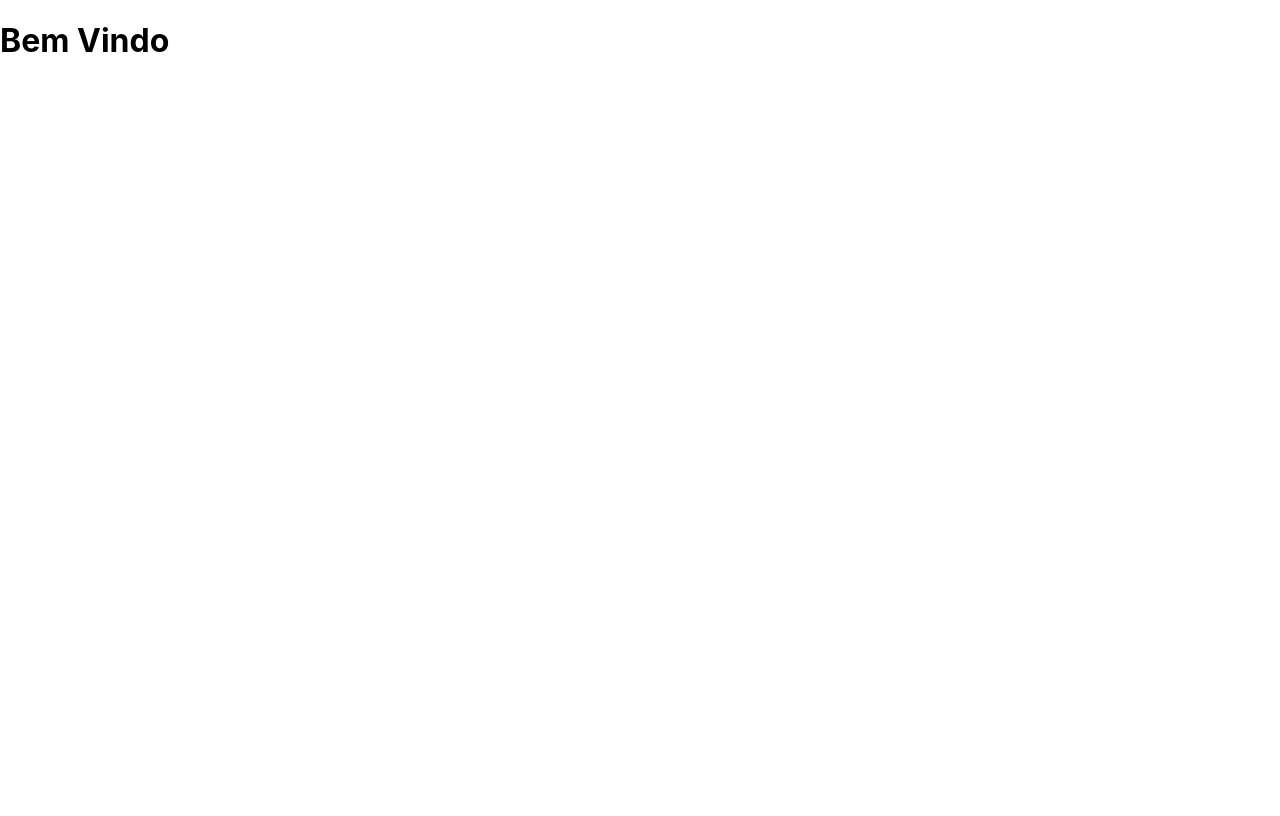
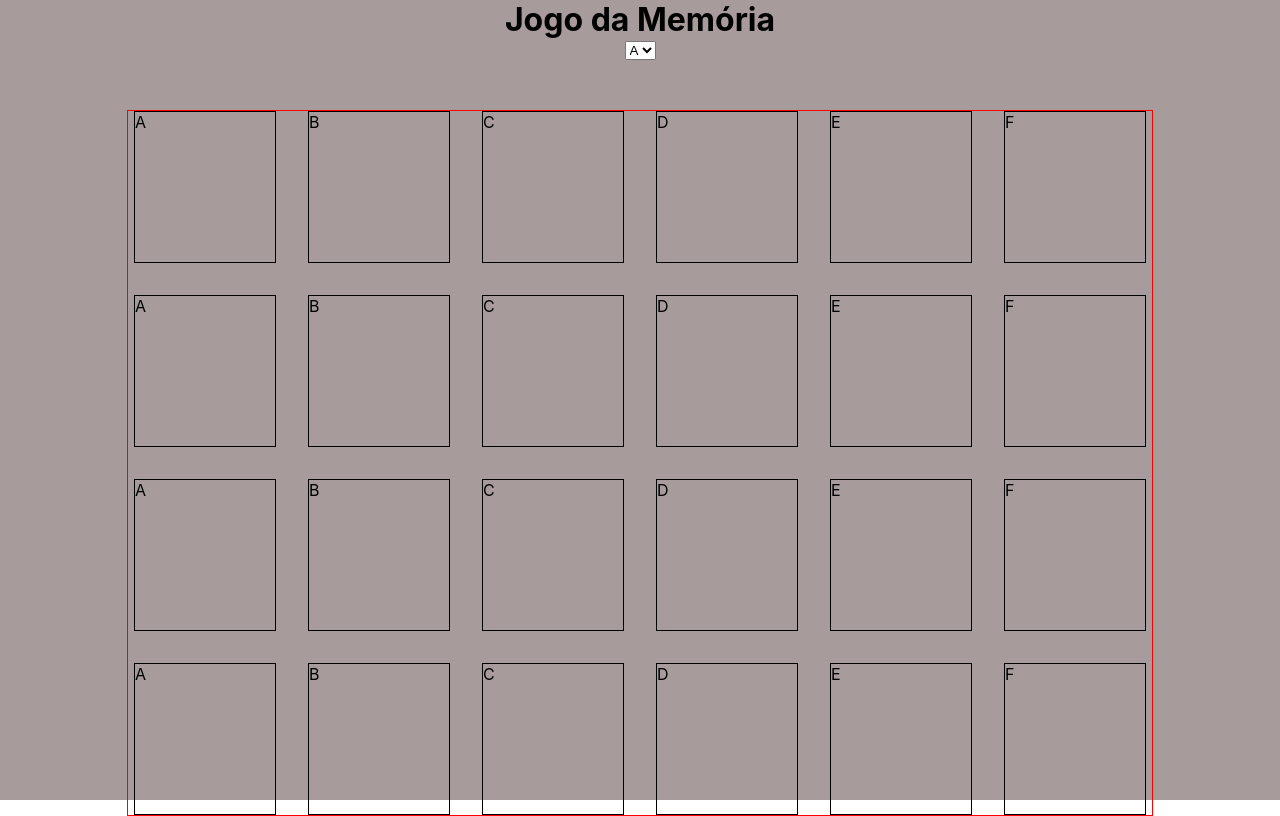
Before and after one commit to Michel-Freitas/pokemon-memory-game-front, a React (Vite) app: page / in a window 1280 px wide. Built offline with nearby package versions, Linux system fonts and the light colour scheme.

Commit message:
Initial structure of basic and static from

```diff
--- a/src/App.tsx
+++ b/src/App.tsx
@@ -1,9 +1,8 @@
 import React from "react";
+import Home from "./pages/Home";
 
 const App: React.FC = () => {
-    return (
-        <h1>Bem Vindo</h1>
-    )
+    return <Home />
 }
 
 export default App;
--- /dev/null
+++ b/src/assets/styles/index.scss
@@ -0,0 +1 @@
+@import './styleVariables.scss';
--- /dev/null
+++ b/src/assets/styles/styleVariables.scss
@@ -0,0 +1 @@
+$break-xl: 1265px;
--- /dev/null
+++ b/src/pages/Home/index.tsx
@@ -0,0 +1,54 @@
+import React from "react";
+
+import "./style.scss";
+
+const Home: React.FC = () => {
+    return (
+        <div className="home">
+            <div className="home__header">
+                <div className="header__title">
+                    <h1>Jogo da Memória</h1>
+                </div>
+                <div className="home__inputSelect">
+                    <select name="" id="">
+                        <option value="">A</option>
+                        <option value="">A</option>
+                        <option value="">A</option>
+                        <option value="">A</option>
+                        <option value="">A</option>
+                    </select>
+                </div>
+            </div>
+            <div className="home__body">
+                <div className="memoryBoard">
+                    <div className="memoryBoard__item">A</div>
+                    <div className="memoryBoard__item">B</div>
+                    <div className="memoryBoard__item">C</div>
+                    <div className="memoryBoard__item">D</div>
+                    <div className="memoryBoard__item">E</div>
+                    <div className="memoryBoard__item">F</div>
+                    <div className="memoryBoard__item">A</div>
+                    <div className="memoryBoard__item">B</div>
+                    <div className="memoryBoard__item">C</div>
+                    <div className="memoryBoard__item">D</div>
+                    <div className="memoryBoard__item">E</div>
+                    <div className="memoryBoard__item">F</div>
+                    <div className="memoryBoard__item">A</div>
+                    <div className="memoryBoard__item">B</div>
+                    <div className="memoryBoard__item">C</div>
+                    <div className="memoryBoard__item">D</div>
+                    <div className="memoryBoard__item">E</div>
+                    <div className="memoryBoard__item">F</div>
+                    <div className="memoryBoard__item">A</div>
+                    <div className="memoryBoard__item">B</div>
+                    <div className="memoryBoard__item">C</div>
+                    <div className="memoryBoard__item">D</div>
+                    <div className="memoryBoard__item">E</div>
+                    <div className="memoryBoard__item">F</div>
+                </div>
+            </div>
+        </div>
+    )
+}
+
+export default Home;
--- /dev/null
+++ b/src/pages/Home/style.scss
@@ -0,0 +1,47 @@
+@import '../../assets//styles/index.scss';
+
+.home  {
+    background-color: #a79b9b;
+
+    .home__header {
+        display: flex;
+        flex-direction: column;
+        align-items: center;
+        margin-bottom: 50px;
+
+        .header__title {
+
+            h1 {
+                margin:  0px;
+            }
+        }
+
+    }
+
+    .home__body {
+        display: flex;
+        flex-direction: column;
+        align-items: center;
+
+        .memoryBoard {
+            width: 80vw;
+            border: 1px solid red;
+
+            display: flex;
+            flex-wrap: wrap;
+            justify-content: center;
+            gap: 32px;
+
+            .memoryBoard__item {
+                border: 1px solid;
+                width: 140px;
+                height: 150px;
+
+            }
+        }
+    }
+
+    @media screen and (min-width: $break-xl) {
+        height: 100vh;
+    }
+}
```
